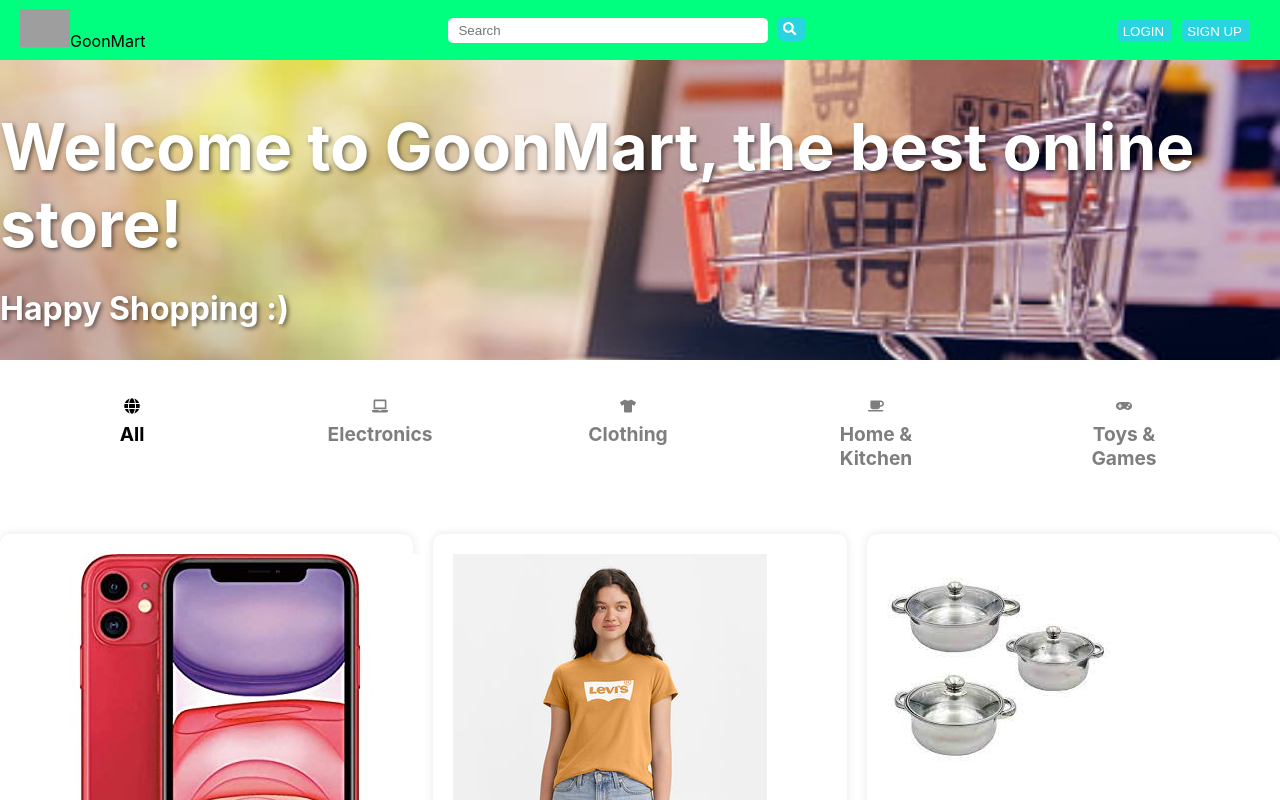
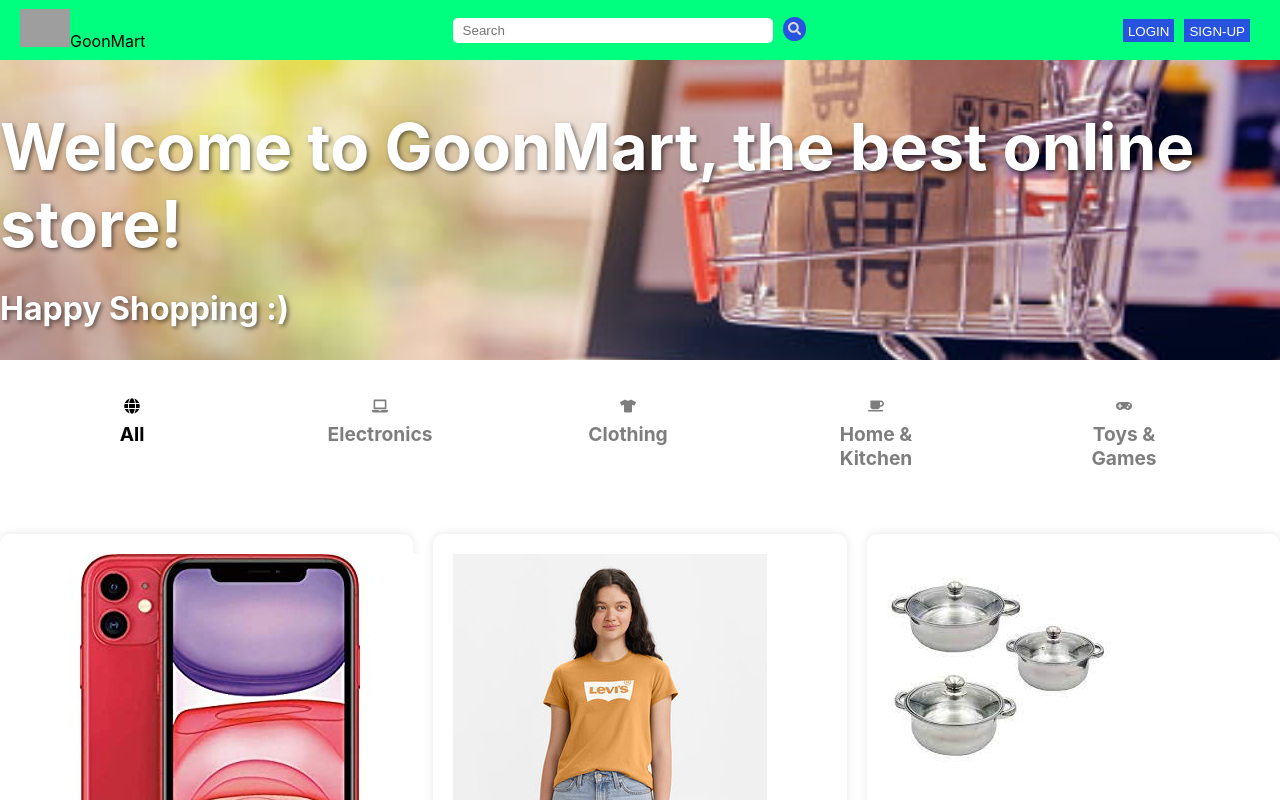
Before and after one commit to GoonMart-Goons/GoonMart-Online-Store, a React (Create React App) app in the folder GoonMart_Web/: page / in a window 1280 px wide. Shown: the top 800 px of the page. Built offline with nearby package versions, Linux system fonts and the light colour scheme; grey boxes are pictures that could not be loaded.

Commit message:
Made buttons more lively and more interactive

```diff
--- a/GoonMart_Web/src/App.css
+++ b/GoonMart_Web/src/App.css
@@ -132,7 +132,7 @@
   align-items: center;
   padding: 0 20px;
   background-color: #00FF7F; /* green */
-  color: white;
+  color: rgb(221, 217, 217);
   height: 60px;
 }
 
@@ -154,13 +154,28 @@
 }
 
 nav button {
-  padding: 5px 8px 3px 5px;
+  padding: 5px 5px 3px 5px;
   border: none;
-  border-radius: 5px;
-  background-color: rgb(40, 212, 224); /* cyan */
-  color: white;
+  border-radius: 0px;
+  background-color: rgb(40, 83, 224);
+  color: rgb(221, 217, 217);
   text-decoration: none;
   margin-right: 10px;
+}
+
+
+nav button :hover{
+  color: black;
+  border-radius: 0px;
+}
+
+.search-button {
+  border-radius: 20px;
+  box-shadow: 0;
+}
+
+.search-button :hover{
+  color: rgb(221, 217, 217);
 }
 
 /* Product cards styling */
@@ -179,7 +194,7 @@
   transition: transform 0.2s ease-in-out;
 }
 
-.card:hover {
+.card :hover {
   transform: scale(1.05);
 }
 
--- a/GoonMart_Web/src/NavigationBar.js
+++ b/GoonMart_Web/src/NavigationBar.js
@@ -19,7 +19,7 @@
       </div>
       <div className="navbar-right">
         <button> <a href="/login" className="nav-link">LOGIN</a></button>
-        <button><a href="/signup" className="nav-link">SIGN UP</a></button>
+        <button><a href="/signup" className="nav-link">SIGN-UP</a></button>
       </div>
     </nav>
   );
```
